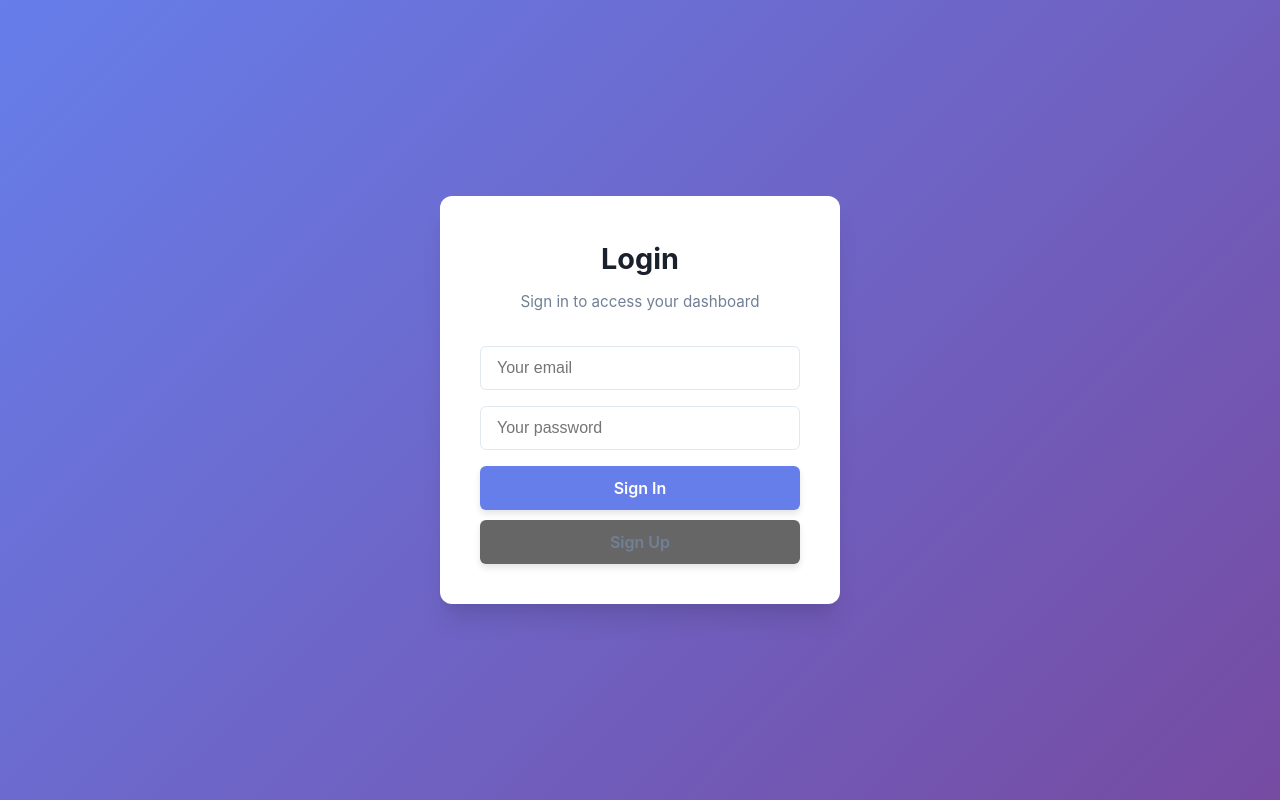
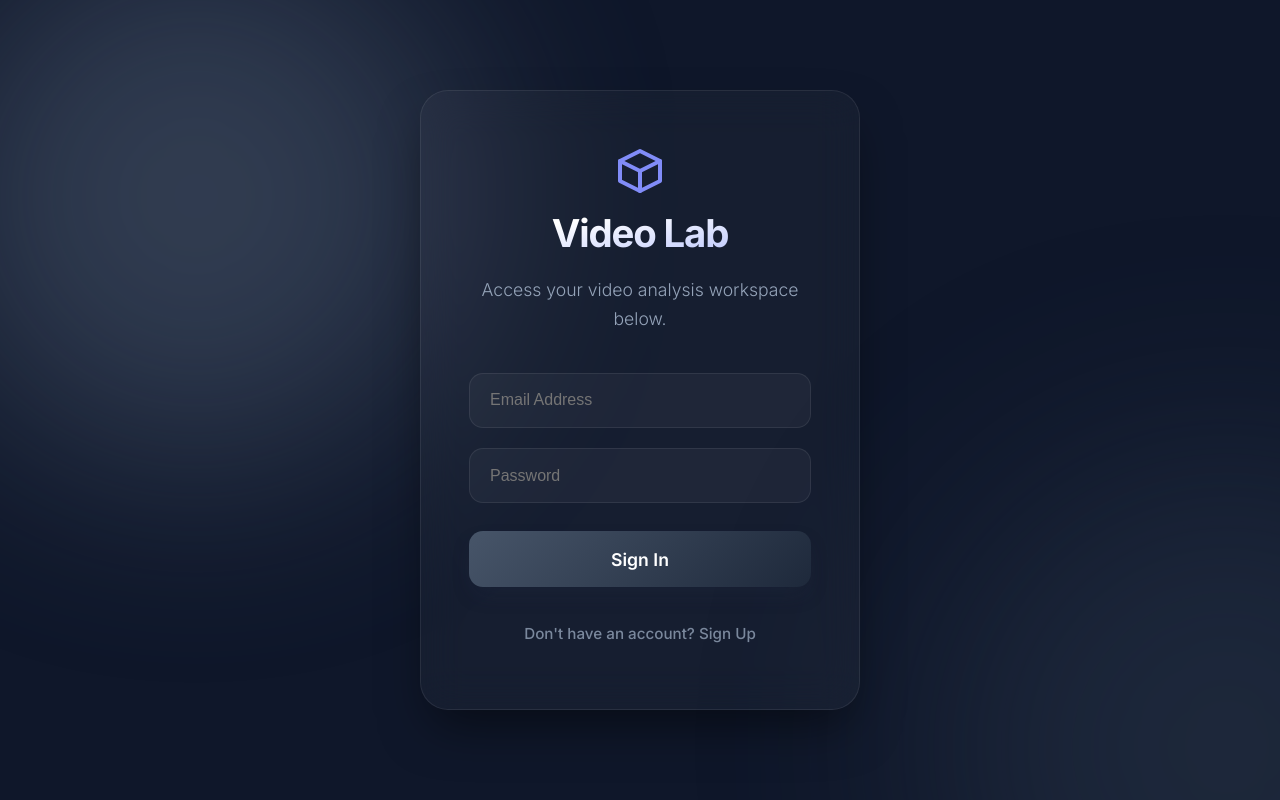
Before and after one commit to leonrexhebogajj-hub/assessment-leonrexhebogaj, a React (Vite) app in the folder assessment-leon/: page / in a window 1280 px wide. Built offline with nearby package versions, Linux system fonts and the light colour scheme; no server answers.

Commit message:
Refine home screen design: modernized dashboard with professional grey theme and polished text

```diff
--- a/assessment-leon/src/App.css
+++ b/assessment-leon/src/App.css
@@ -12,263 +12,425 @@ body {
   line-height: 1.6;
 }
 
-/* Auth / Login Page Centering */
+/* Auth / Login Page Modern Styling */
 .login-wrapper {
   display: flex;
   justify-content: center;
   align-items: center;
   min-height: 100vh;
   width: 100%;
-  /* Changed from 100vw to prevent horizontal scrollbar issues */
-  background: linear-gradient(135deg, #667eea 0%, #764ba2 100%);
+  background: #0f172a;
+  position: relative;
+  overflow: hidden;
+  padding: 20px;
+}
+
+/* Animated Background shapes */
+.login-wrapper::before,
+.login-wrapper::after {
+  content: '';
+  position: absolute;
+  width: 500px;
+  height: 500px;
+  filter: blur(100px);
+  border-radius: 50%;
+  z-index: 0;
+  opacity: 0.4;
+  animation: moveAround 20s infinite alternate;
+}
+
+.login-wrapper::before {
+  background: #64748b;
+  top: -100px;
+  left: -100px;
+}
+
+.login-wrapper::after {
+  background: #334155;
+  bottom: -100px;
+  right: -100px;
+  animation-delay: -10s;
+}
+
+@keyframes moveAround {
+  0% {
+    transform: translate(0, 0) scale(1);
+  }
+
+  100% {
+    transform: translate(100px, 100px) scale(1.2);
+  }
 }
 
 .auth-card {
-  background: white;
-  padding: 2.5rem;
-  border-radius: 12px;
-  box-shadow: 0 20px 25px -5px rgba(0, 0, 0, 0.1), 0 10px 10px -5px rgba(0, 0, 0, 0.04);
+  position: relative;
+  z-index: 10;
+  background: rgba(255, 255, 255, 0.03);
+  backdrop-filter: blur(20px);
+  -webkit-backdrop-filter: blur(20px);
+  padding: 3.5rem 3rem;
+  border-radius: 28px;
+  border: 1px solid rgba(255, 255, 255, 0.08);
+  box-shadow: 0 25px 50px -12px rgba(0, 0, 0, 0.5);
   width: 100%;
-  max-width: 400px;
+  max-width: 440px;
   text-align: center;
+  color: var(--text-main);
+  animation: fadeIn 0.8s cubic-bezier(0.16, 1, 0.3, 1);
+}
+
+@keyframes fadeIn {
+  from {
+    opacity: 0;
+    transform: translateY(30px);
+  }
+
+  to {
+    opacity: 1;
+    transform: translateY(0);
+  }
 }
 
 .auth-card h2 {
-  margin-bottom: 0.5rem;
-  color: #1a202c;
-  font-size: 1.8rem;
+  margin-bottom: 0.75rem;
+  color: white;
+  font-size: 2.4rem;
+  font-weight: 700;
+  letter-spacing: -0.03em;
+  background: linear-gradient(to bottom right, #fff 30%, #a5b4fc);
+  -webkit-background-clip: text;
+  background-clip: text;
+  -webkit-text-fill-color: transparent;
 }
 
 .auth-card p {
-  color: #718096;
-  margin-bottom: 2rem;
-  font-size: 0.95rem;
+  color: var(--text-muted);
+  margin-bottom: 2.5rem;
+  font-size: 1.1rem;
+  font-weight: 300;
 }
 
 .auth-card input {
   width: 100%;
-  padding: 0.75rem 1rem;
-  margin-bottom: 1rem;
-  border: 1px solid #e2e8f0;
-  border-radius: 0.375rem;
+  padding: 1.1rem 1.25rem;
+  margin-bottom: 1.25rem;
+  background: rgba(255, 255, 255, 0.04);
+  border: 1px solid rgba(255, 255, 255, 0.08);
+  border-radius: 14px;
   font-size: 1rem;
-  transition: border-color 0.2s;
+  color: white;
+  transition: all 0.3s cubic-bezier(0.4, 0, 0.2, 1);
+  position: relative;
+  z-index: 20;
 }
 
 .auth-card input:focus {
   outline: none;
-  border-color: #667eea;
-  box-shadow: 0 0 0 3px rgba(102, 126, 234, 0.1);
+  background: rgba(255, 255, 255, 0.08);
+  border-color: #94a3b8;
+  box-shadow: 0 0 0 4px rgba(148, 163, 184, 0.1);
+  transform: translateY(-1px);
 }
 
-.auth-card button {
+.auth-card button[type="submit"] {
   width: 100%;
-  padding: 0.75rem;
-  background-color: #667eea;
+  padding: 1.1rem;
+  background: linear-gradient(135deg, #475569 0%, #1e293b 100%);
   color: white;
   border: none;
-  border-radius: 0.375rem;
-  font-size: 1rem;
+  border-radius: 14px;
+  font-size: 1.1rem;
   font-weight: 600;
   cursor: pointer;
-  transition: background-color 0.2s;
+  transition: all 0.4s cubic-bezier(0.175, 0.885, 0.32, 1.275);
+  margin-top: 0.5rem;
+  box-shadow: 0 10px 20px -5px rgba(30, 41, 59, 0.4);
+  position: relative;
+  z-index: 20;
 }
 
-.auth-card button:hover {
-  background-color: #5a67d8;
+.auth-card button[type="submit"]:hover {
+  transform: translateY(-3px) scale(1.02);
+  box-shadow: 0 20px 25px -5px rgba(30, 41, 59, 0.5);
+}
+
+.auth-card button[type="submit"]:active {
+  transform: translateY(-1px) scale(1);
 }
 
 .auth-card button[type="button"] {
-  /* Sign Up Button specifically */
-  background-color: transparent;
-  color: #718096;
-  margin-top: 1rem;
+  background: transparent;
+  color: var(--text-muted);
+  margin-top: 1.75rem;
+  font-size: 0.95rem;
+  font-weight: 500;
+  border: none;
+  cursor: pointer;
+  transition: all 0.2s ease;
+  opacity: 0.8;
 }
 
 .auth-card button[type="button"]:hover {
-  background-color: #f7fafc;
-  color: #4a5568;
+  color: #f1f5f9;
+  opacity: 1;
+  text-decoration: underline;
+  text-underline-offset: 4px;
 }
 
-/* Dashboard Container */
-.container {
-  max-width: 1000px;
-  margin: 40px auto;
-  padding: 0 20px;
+/* Dashboard Shell */
+body {
+  background-color: #0f172a;
+  color: #f8fafc;
+  min-height: 100vh;
 }
 
-/* Header */
+.container {
+  max-width: 1200px;
+  margin: 0 auto;
+  padding: 40px 20px;
+}
+
+/* Header Refinement */
 header {
   display: flex;
   justify-content: space-between;
   align-items: center;
-  background: white;
-  padding: 1.5rem 2rem;
-  border-radius: 12px;
-  box-shadow: 0 4px 6px -1px rgba(0, 0, 0, 0.1);
-  margin-bottom: 2rem;
+  background: rgba(255, 255, 255, 0.03);
+  backdrop-filter: blur(12px);
+  -webkit-backdrop-filter: blur(12px);
+  padding: 1.25rem 2rem;
+  border-radius: 20px;
+  border: 1px solid rgba(255, 255, 255, 0.08);
+  box-shadow: 0 10px 30px -5px rgba(0, 0, 0, 0.3);
+  margin-bottom: 3rem;
   position: relative;
-  /* Checking context for centering */
 }
 
 header h1 {
-  font-size: 1.5rem;
+  font-family: 'Outfit', sans-serif;
+  font-size: 1.75rem;
   font-weight: 700;
-  color: #2d3748;
-  position: absolute;
-  left: 50%;
-  transform: translateX(-50%);
+  letter-spacing: -0.02em;
+  background: linear-gradient(to right, #fff, #94a3b8);
+  -webkit-background-clip: text;
+  background-clip: text;
+  -webkit-text-fill-color: transparent;
+  position: static;
+  transform: none;
   margin: 0;
 }
 
-/* Modern Button Styles */
-button,
-.btn-danger,
-.upload-container button {
-  cursor: pointer;
-  font-family: inherit;
-  font-weight: 600;
-  transition: all 0.2s ease;
-  border: none;
-  border-radius: 8px;
-  box-shadow: 0 4px 6px rgba(0, 0, 0, 0.1);
-}
-
-button:active,
-.btn-danger:active,
-.upload-container button:active {
-  transform: translateY(1px);
-  box-shadow: 0 2px 4px rgba(0, 0, 0, 0.1);
-}
-
 .btn-danger {
-  background: linear-gradient(135deg, #fc8181 0%, #e53e3e 100%);
-  color: white;
+  background: rgba(239, 68, 68, 0.1);
+  color: #ef4444;
+  border: 1px solid rgba(239, 68, 68, 0.2);
   padding: 0.6rem 1.2rem;
-  font-size: 0.95rem;
-  z-index: 10;
+  font-size: 0.9rem;
+  border-radius: 12px;
+  transition: all 0.3s ease;
+  box-shadow: none;
 }
 
 .btn-danger:hover {
-  background: linear-gradient(135deg, #f56565 0%, #c53030 100%);
+  background: #ef4444;
+  color: white;
   transform: translateY(-2px);
-  box-shadow: 0 6px 12px rgba(229, 62, 62, 0.3);
+  box-shadow: 0 10px 15px -3px rgba(239, 68, 68, 0.3);
 }
 
-/* Upload Section Enhancement */
+/* Dashboard Grid Layout */
+@media (min-width: 1024px) {
+  main {
+    display: grid;
+    grid-template-columns: 380px 1fr;
+    gap: 2.5rem;
+    align-items: start;
+  }
+}
+
+/* Glassmorphism Containers */
+.upload-container,
+.video-card {
+  background: rgba(255, 255, 255, 0.03);
+  backdrop-filter: blur(16px);
+  -webkit-backdrop-filter: blur(16px);
+  border: 1px solid rgba(255, 255, 255, 0.08);
+  border-radius: 24px;
+  box-shadow: 0 20px 40px -10px rgba(0, 0, 0, 0.4);
+  transition: all 0.3s cubic-bezier(0.4, 0, 0.2, 1);
+}
+
+/* Upload Container Custom Styles */
 .upload-container {
-  background: white;
-  padding: 2.5rem;
-  border-radius: 16px;
-  box-shadow: 0 10px 25px -5px rgba(0, 0, 0, 0.1), 0 8px 10px -6px rgba(0, 0, 0, 0.1);
-  margin: 0 auto 3rem auto;
-  max-width: 550px;
-  text-align: center;
-  border: 1px solid rgba(0, 0, 0, 0.02);
+  padding: 2rem;
+  text-align: left;
+  position: sticky;
+  top: 2rem;
+}
+
+.upload-container h3 {
+  font-family: 'Outfit', sans-serif;
+  font-size: 1.5rem;
+  margin-bottom: 1.5rem;
+  color: white;
+}
+
+.upload-container label {
+  display: block;
+  font-size: 0.9rem;
+  font-weight: 500;
+  color: #94a3b8;
+  margin-bottom: 0.5rem;
 }
 
 .upload-container input[type="text"],
 .upload-container textarea {
-  width: 100%;
-  padding: 1rem;
-  border: 2px solid #edf2f7;
-  border-radius: 8px;
-  font-size: 1rem;
-  background-color: #f7fafc;
-  color: #2d3748;
-  transition: all 0.2s ease;
+  background: rgba(255, 255, 255, 0.04) !important;
+  border: 1px solid rgba(255, 255, 255, 0.08) !important;
+  color: white !important;
+  border-radius: 12px !important;
+  margin-bottom: 1.25rem;
 }
 
 .upload-container input[type="text"]:focus,
 .upload-container textarea:focus {
-  border-color: #667eea;
-  background-color: white;
-  outline: none;
-  box-shadow: 0 0 0 3px rgba(102, 126, 234, 0.15);
-}
-
-.upload-container input[type="file"] {
-  margin: 0.5rem 0;
+  border-color: #818cf8 !important;
+  box-shadow: 0 0 0 4px rgba(129, 140, 248, 0.1) !important;
 }
 
 .upload-container button {
-  background-color: #48bb78;
+  width: 100%;
+  background: linear-gradient(135deg, #6366f1 0%, #8b5cf6 100%);
   color: white;
-  border: none;
-  padding: 0.75rem 2rem;
-  border-radius: 0.375rem;
+  padding: 1rem !important;
+  border-radius: 14px !important;
   font-weight: 600;
-  cursor: pointer;
-  transition: background 0.2s;
+  box-shadow: 0 10px 20px -5px rgba(99, 102, 241, 0.3) !important;
 }
 
-.upload-container button:hover {
-  background-color: #38a169;
-}
-
-/* Video Grid */
+/* Video Grid and Card */
 .video-grid {
   display: grid;
-  grid-template-columns: repeat(auto-fit, minmax(320px, 1fr));
+  grid-template-columns: repeat(auto-fill, minmax(340px, 1fr));
   gap: 2rem;
-  margin-top: 1rem;
-  justify-content: center;
 }
 
 .video-card {
-  background: white;
-  border-radius: 12px;
   overflow: hidden;
-  box-shadow: 0 10px 15px -3px rgba(0, 0, 0, 0.1);
-  transition: transform 0.2s;
+  display: flex;
+  flex-direction: column;
 }
 
 .video-card:hover {
-  transform: translateY(-4px);
+  transform: translateY(-8px);
+  border-color: rgba(255, 255, 255, 0.15);
+  box-shadow: 0 30px 60px -15px rgba(0, 0, 0, 0.5);
 }
 
 .video-card video {
   width: 100%;
-  height: 200px;
+  height: 220px;
   object-fit: cover;
-  background: black;
+  border-bottom: 1px solid rgba(255, 255, 255, 0.08);
 }
 
 .video-info {
-  padding: 1.5rem;
+  padding: 1.75rem;
+  flex-grow: 1;
 }
 
 .video-info h3 {
-  font-size: 1.1rem;
+  font-family: 'Outfit', sans-serif;
+  font-size: 1.25rem;
+  color: white;
   margin-bottom: 0.5rem;
-  color: #2d3748;
 }
 
 .video-info p {
-  color: #718096;
-  font-size: 0.9rem;
+  color: #94a3b8;
+  font-size: 0.95rem;
+  margin-bottom: 1.5rem;
+  line-height: 1.5;
+}
+
+/* Annotations and Bookmarks Styling */
+.bookmarks-section,
+.annotations-section {
+  margin-top: 1.5rem;
+  padding-top: 1.5rem;
+  border-top: 1px solid rgba(255, 255, 255, 0.08);
+}
+
+.bookmarks-section h4,
+.annotations-section h4 {
+  font-family: 'Outfit', sans-serif;
+  font-size: 1rem;
+  color: white;
   margin-bottom: 1rem;
 }
 
-/* Desktop Split-Screen Layout */
-@media (min-width: 1024px) {
-  main {
-    display: grid;
-    grid-template-columns: 350px 1fr;
-    gap: 3rem;
-    align-items: start;
-  }
+.input-pill {
+  background: rgba(255, 255, 255, 0.04);
+  border: 1px solid rgba(255, 255, 255, 0.08);
+  border-radius: 10px;
+  color: white;
+  padding: 0.6rem 1rem;
+  font-size: 0.85rem;
+  transition: all 0.2s ease;
+}
 
-  .upload-container {
-    margin: 0;
-    /* Reset auto margins */
-    max-width: none;
-    position: sticky;
-    top: 2rem;
-  }
+.input-pill:focus {
+  outline: none;
+  border-color: #818cf8;
+  background: rgba(255, 255, 255, 0.06);
+}
 
-  .video-grid {
-    margin-top: 0;
-    grid-template-columns: repeat(auto-fill, minmax(300px, 1fr));
-  }
+.btn-small {
+  padding: 0.6rem 1rem;
+  font-size: 0.85rem;
+  border-radius: 10px;
+  font-weight: 600;
+  background: #334155;
+  color: white;
+  border: 1px solid rgba(255, 255, 255, 0.1);
 }
+
+.btn-small:hover {
+  background: #475569;
+  transform: translateY(-1px);
+}
+
+/* List Items (Bookmarks/Annotations) */
+.list-item {
+  padding: 0.75rem 1rem;
+  background: rgba(255, 255, 255, 0.02);
+  border: 1px solid rgba(255, 255, 255, 0.05);
+  border-radius: 12px;
+  margin-bottom: 0.5rem;
+  display: flex;
+  justify-content: space-between;
+  align-items: center;
+  font-size: 0.85rem;
+  cursor: pointer;
+  transition: all 0.2s ease;
+}
+
+.list-item:hover {
+  background: rgba(255, 255, 255, 0.06);
+  border-color: rgba(255, 255, 255, 0.1);
+}
+
+.list-item.active {
+  background: rgba(129, 140, 248, 0.1);
+  border-color: rgba(129, 140, 248, 0.3);
+  box-shadow: inset 0 0 0 1px rgba(129, 140, 248, 0.2);
+}
+
+.timestamp-badge {
+  color: #818cf8;
+  font-weight: 700;
+  font-size: 0.75rem;
+  background: rgba(129, 140, 248, 0.1);
+  padding: 0.2rem 0.5rem;
+  border-radius: 6px;
+}
--- a/assessment-leon/src/components/Auth.jsx
+++ b/assessment-leon/src/components/Auth.jsx
@@ -8,11 +8,20 @@ export default function Auth() {
 
     const handleLogin = async (event) => {
         event.preventDefault()
+        console.log('Attempting login with:', email)
         setLoading(true)
-        const { error } = await supabase.auth.signInWithPassword({ email, password })
+        try {
+            const { data, error } = await supabase.auth.signInWithPassword({ email, password })
+            console.log('Login response:', { data, error })
 
             if (error) {
                 alert(error.message)
+            } else {
+                console.log('Login successful!')
+            }
+        } catch (err) {
+            console.error('Unexpected login error:', err)
+            alert('An unexpected error occurred. Check browser console.')
         }
         setLoading(false)
     }
@@ -34,34 +43,47 @@ export default function Auth() {
     }
 
     return (
-        <div>
-            <h2>Login</h2>
-            <p>Sign in to access your dashboard</p>
+        <div className="auth-form-container">
+            <div className="auth-logo">
+                <svg width="48" height="48" viewBox="0 0 24 24" fill="none" xmlns="http://www.w3.org/2000/svg">
+                    <path d="M12 2L2 7V17L12 22L22 17V7L12 2Z" stroke="#818cf8" strokeWidth="2" strokeLinecap="round" strokeLinejoin="round" />
+                    <path d="M12 22V12" stroke="#818cf8" strokeWidth="2" strokeLinecap="round" strokeLinejoin="round" />
+                    <path d="M22 7L12 12L2 7" stroke="#818cf8" strokeWidth="2" strokeLinecap="round" strokeLinejoin="round" />
+                </svg>
+            </div>
+            <h2>Video Lab</h2>
+            <p>Access your video analysis workspace below.</p>
             <form onSubmit={handleLogin}>
+                <div className="input-group">
                     <input
+                        id="email"
                         type="email"
-                    placeholder="Your email"
+                        placeholder="Email Address"
                         value={email}
                         required={true}
                         onChange={(e) => setEmail(e.target.value)}
                     />
+                </div>
+                <div className="input-group">
                     <input
+                        id="password"
                         type="password"
-                    placeholder="Your password"
+                        placeholder="Password"
                         value={password}
                         required={true}
                         onChange={(e) => setPassword(e.target.value)}
                     />
-                <button type="submit" disabled={loading}>
-                    {loading ? 'Loading...' : 'Sign In'}
+                </div>
+                <button type="submit" disabled={loading} className="btn-primary">
+                    {loading ? 'Signing in...' : 'Sign In'}
                 </button>
                 <button
                     type="button"
                     onClick={handleSignUp}
                     disabled={loading}
-                    style={{ marginTop: '10px', background: '#666' }}
+                    className="btn-secondary"
                 >
-                    Sign Up
+                    Don't have an account? Sign Up
                 </button>
             </form>
         </div>
--- a/assessment-leon/src/index.css
+++ b/assessment-leon/src/index.css
@@ -1,16 +1,30 @@
+@import url('https://fonts.googleapis.com/css2?family=Outfit:wght@300;400;500;600;700&family=Inter:wght@300;400;500;600;700&display=swap');
+
 :root {
-  font-family: system-ui, Avenir, Helvetica, Arial, sans-serif;
+  font-family: 'Outfit', 'Inter', system-ui, Avenir, Helvetica, Arial, sans-serif;
   line-height: 1.5;
   font-weight: 400;
 
   color-scheme: light dark;
   color: rgba(255, 255, 255, 0.87);
-  background-color: #242424;
+  background-color: #0f172a;
+  /* Deeper dark background */
 
   font-synthesis: none;
   text-rendering: optimizeLegibility;
   -webkit-font-smoothing: antialiased;
   -moz-osx-font-smoothing: grayscale;
+
+  /* Modern Grey Design Tokens */
+  --primary: #64748b;
+  /* Slate grey */
+  --primary-hover: #475569;
+  --bg-gradient: linear-gradient(135deg, #1e293b 0%, #0f172a 100%);
+  --glass-bg: rgba(255, 255, 255, 0.03);
+  --glass-border: rgba(255, 255, 255, 0.07);
+  --text-main: #f1f5f9;
+  --text-muted: #94a3b8;
+  --accent: #94a3b8;
 }
 
 a {
```
Also changed, not shown: assessment-leon/src/components/Annotations.jsx (+8 -23 lines), assessment-leon/src/components/Bookmarks.jsx (+8 -21 lines), assessment-leon/src/components/VideoPlayer.jsx (+8 -6 lines), assessment-leon/src/components/VideoUpload.jsx (+19 -14 lines). Lines whose indentation alone changed are shown as unchanged.
